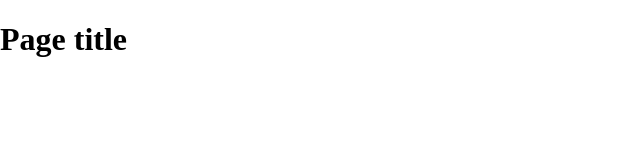
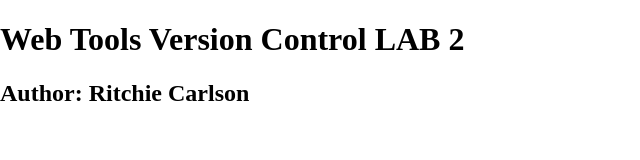
Before and after one commit to RCarlson1/WebToolsGitHubIntroCarlson, a plain HTML site: page index.html in a window 1280 px wide. Shown: the whole page, without its empty margins (0-640 px from the left). Drawn offline with nearby package versions, Linux system fonts and the light colour scheme.

Commit message:
This is the 2nd commit.
Changed index file. This is the 2nd commit.

```diff
--- a/index.html
+++ b/index.html
@@ -14,7 +14,8 @@
     </head>
     <body>
     <header>
-	<h1>Page title</h1>
+	   <h1>Web Tools Version Control LAB 2</h1>
+        <h2>Author: Ritchie Carlson</h2>
     </header>
     <nav id="pageNav">
     </nav>
```
